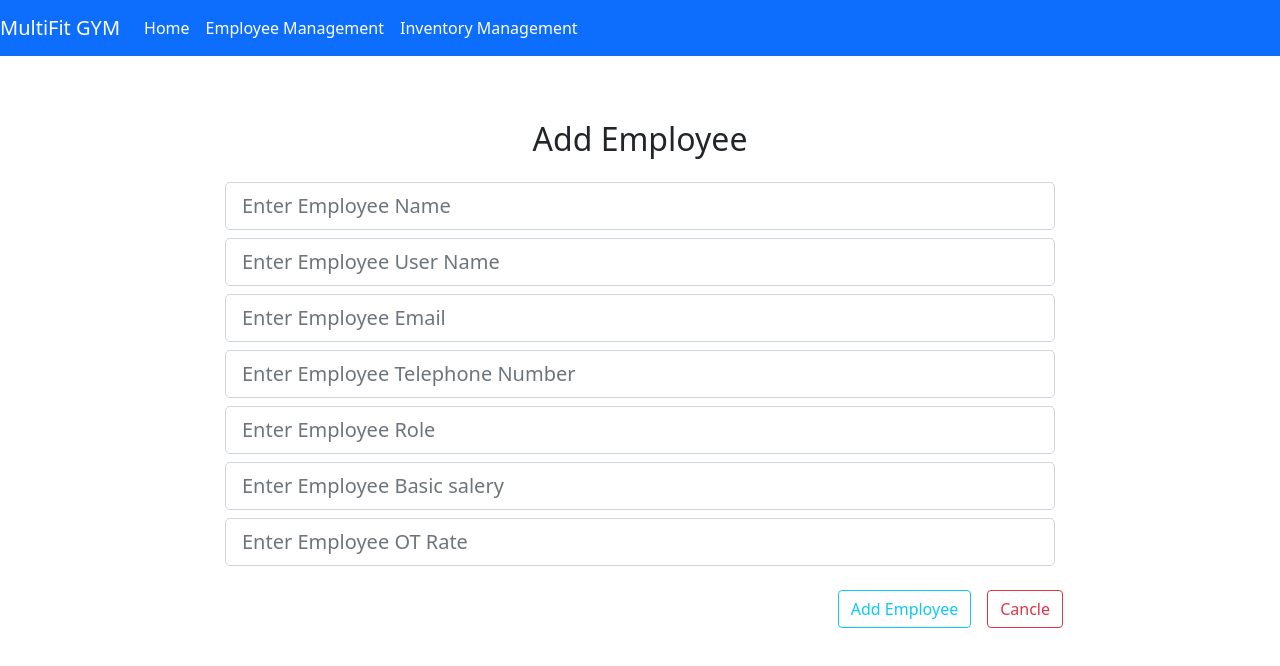
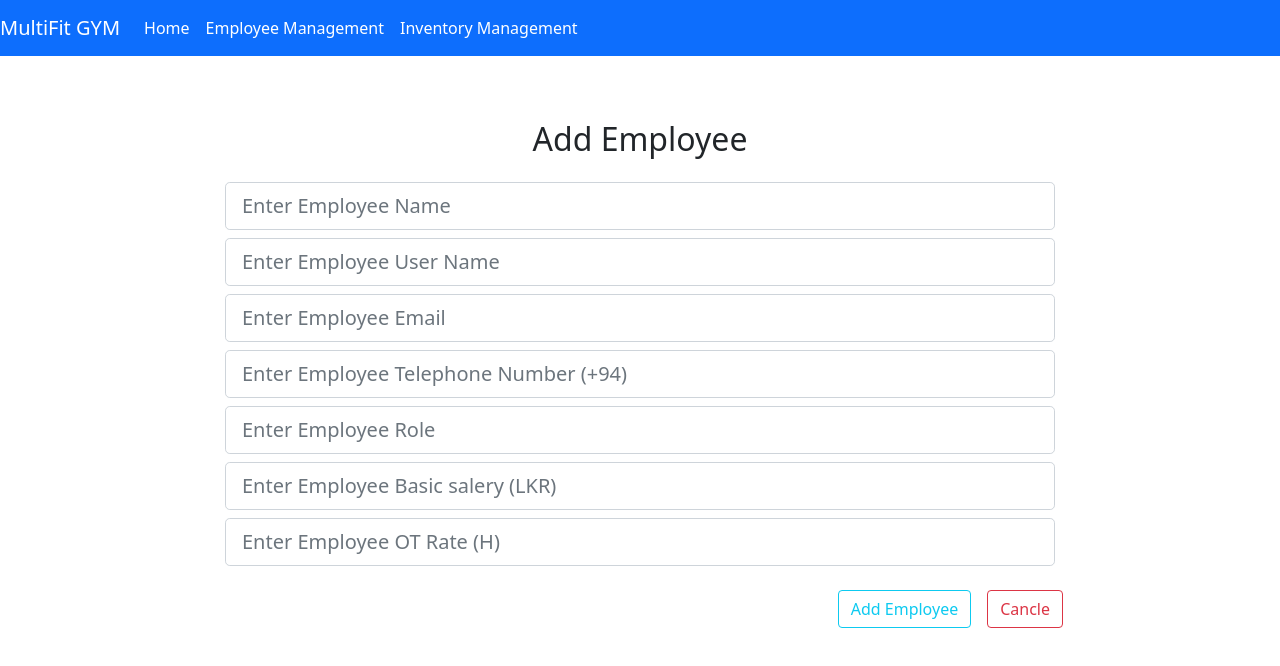
Before and after one commit to RuchiraHansanaBandara/GYM_Management_System, a React (Create React App) app in the folder client/: page /AddEmployee in a window 1280 px wide. Shown: the top 666 px of the page. Built offline with nearby package versions, Linux system fonts and the light colour scheme.

Commit message:
table topic edit

```diff
--- a/client/src/Pages/EmployeeManagement/AddEmployee.js
+++ b/client/src/Pages/EmployeeManagement/AddEmployee.js
@@ -124,7 +124,7 @@ function AddEmployee() {
               <input
                 type="number"
                 className="form-control form-control-lg"
-                placeholder="Enter Employee Telephone Number"
+                placeholder="Enter Employee Telephone Number (+94)"
                 name="phone"
                 value={phone}
                 onChange={(event) => {
@@ -148,7 +148,7 @@ function AddEmployee() {
               <input
                 type="Number"
                 className="form-control form-control-lg"
-                placeholder="Enter Employee Basic salery"
+                placeholder="Enter Employee Basic salery (LKR)"
                 name="basicsal"
                 value={basicsal}
                 onChange={(event) => {
@@ -160,7 +160,7 @@ function AddEmployee() {
               <input
                 type="number"
                 className="form-control form-control-lg"
-                placeholder="Enter Employee OT Rate"
+                placeholder="Enter Employee OT Rate (H)"
                 name="otrate"
                 value={otrate}
                 onChange={(event) => {
--- a/client/src/Pages/EmployeeManagement/EmployeeList.js
+++ b/client/src/Pages/EmployeeManagement/EmployeeList.js
@@ -115,10 +115,10 @@ function EmployeeList() {
                 <th scope="col">Name</th>
                 <th scope="col">User Name</th>
                 <th scope="col">Email</th>
-                <th scope="col">Phone</th>
+                <th scope="col">Telephone(+94)</th>
                 <th scope="col">EMP Role</th>
-                <th scope="col">Basic SAL</th>
-                <th scope="col">OT Rate</th>
+                <th scope="col">Basic SAL(LKR)</th>
+                <th scope="col">OTRate(H)</th>
                 <th class="Action">Action</th>
               </tr>
             </thead>
--- a/client/src/Pages/EmployeeManagement/EmployeeView.js
+++ b/client/src/Pages/EmployeeManagement/EmployeeView.js
@@ -64,7 +64,7 @@ const EmployeeView = () => {
           <br />
           <br />
 
-          <strong>OT Rate  :    </strong>
+          <strong>OT Rate(H)  :    </strong>
           <span>{employee.otrate}</span>
           <br />
           <br />
```
